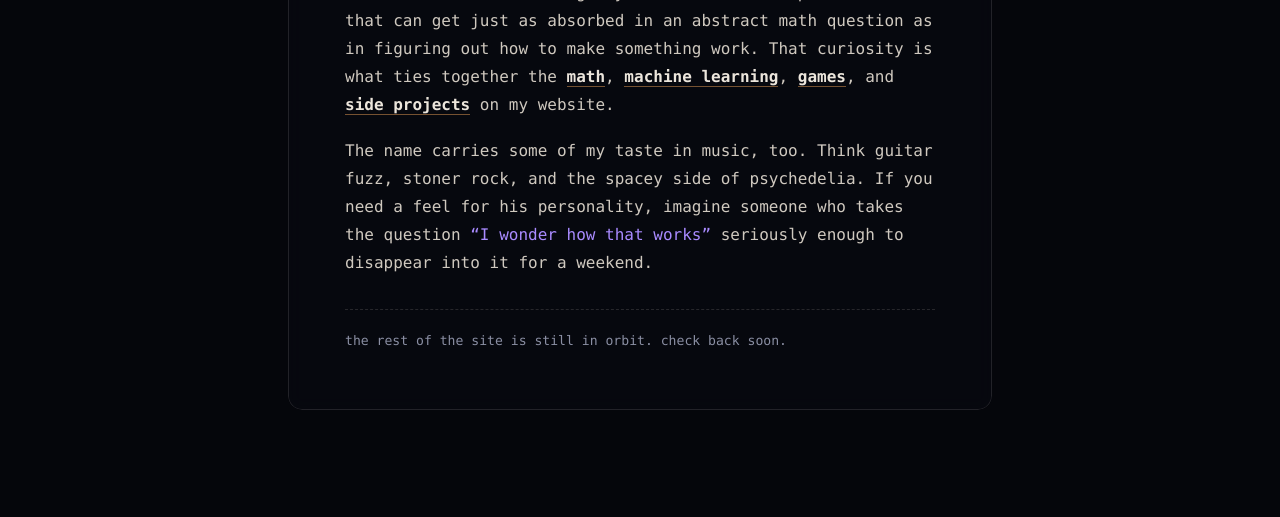
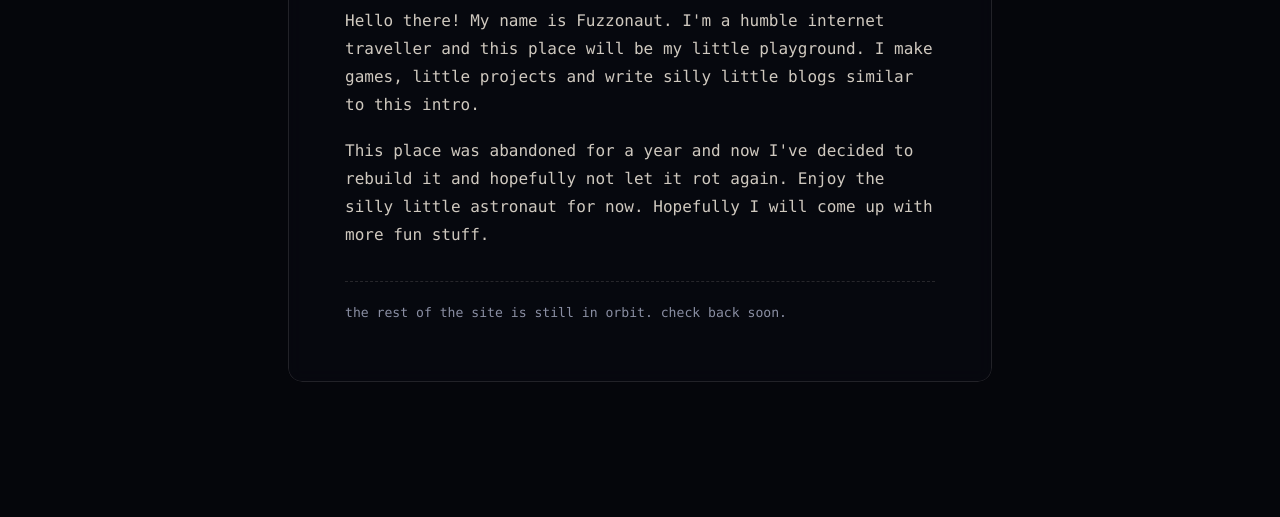
Before and after one commit to Fuzzonaut/Fuzzonaut.github.io, a plain HTML site: page index.html in a window 1280 px wide. Shown: the part 1083-1600 px from the top of the page. Drawn offline with Linux system fonts and the light colour scheme.

Commit message:
New intro text

```diff
--- a/index.html
+++ b/index.html
@@ -61,15 +61,12 @@
         <p class="label reveal" style="--i:0">incoming transmission</p>
         <h2 class="reveal" style="--i:1">Fuzzonaut</h2>
         <p class="reveal" style="--i:2">
-          Fuzzonaut is the name I go by online. He’s the part of me that can get just as absorbed in an
-          abstract math question as in figuring out how to make something work. That curiosity is what ties
-          together the <strong>math</strong>, <strong>machine learning</strong>, <strong>games</strong>, and
-          <strong>side projects</strong> on my website.
+          Hello there! My name is Fuzzonaut. I'm a humble internet traveller and this place will be my little
+          playground. I make games, little projects and write silly little blogs similar to this intro.
         </p>
         <p class="reveal" style="--i:3">
-          The name carries some of my taste in music, too. Think guitar fuzz, stoner rock, and the spacey side
-          of psychedelia. If you need a feel for his personality, imagine someone who takes the question
-          <em>“I wonder how that works”</em> seriously enough to disappear into it for a weekend.
+          This place was abandoned for a year and now I've decided to rebuild it and hopefully not let it rot
+          again. Enjoy the silly little astronaut for now. Hopefully I will come up with more fun stuff.
         </p>
         <p class="signoff reveal" style="--i:4">the rest of the site is still in orbit. check back soon.</p>
       </article>
--- a/style.css
+++ b/style.css
@@ -173,8 +173,6 @@ main { position: relative; z-index: 1; }
 }
 
 .about p + p { margin-top: 1.1rem; }
-.about strong { color: var(--fg); font-weight: 600; border-bottom: 1px solid rgba(255, 174, 92, .45); }
-.about em { color: var(--violet); font-style: normal; }
 .about-card > p:not(.label):not(.signoff) { color: #cfc9bf; }
 
 .signoff {
```
